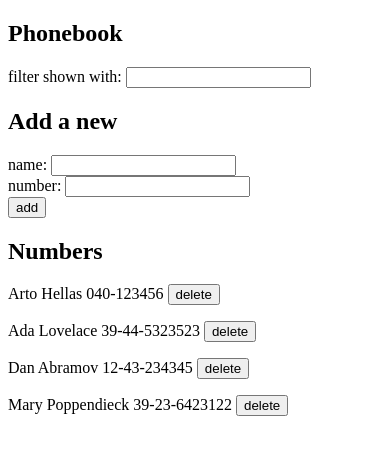
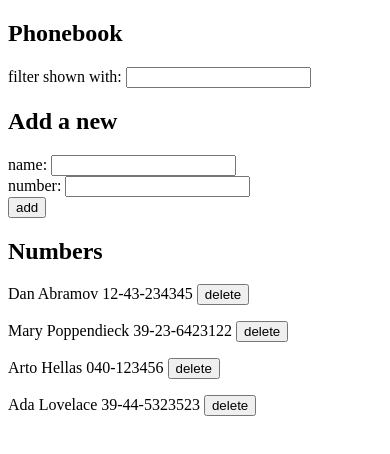
Before and after one commit to SkarbekLukasz/fullstackopen, a React (Vite) app in the folder part2/phonebook/: page / in a window 390 px wide. Shown: the top 454 px of the page. Built offline with nearby package versions, Linux system fonts and the light colour scheme; data requests are answered from the project's data file.

Commit message:
Exercise 2.15 completion (phonebook)

```diff
--- a/part2/phonebook/db.json
+++ b/part2/phonebook/db.json
@@ -1,5 +1,15 @@
 {
   "persons": [
+    {
+      "name": "Dan Abramov",
+      "number": "12-43-234345",
+      "id": "3"
+    },
+    {
+      "name": "Mary Poppendieck",
+      "number": "39-23-6423122",
+      "id": "4"
+    },
     {
       "name": "Arto Hellas",
       "number": "040-123456",
@@ -9,16 +19,6 @@
       "name": "Ada Lovelace",
       "number": "39-44-5323523",
       "id": "2"
-    },
-    {
-      "name": "Dan Abramov",
-      "number": "12-43-234345",
-      "id": "3"
-    },
-    {
-      "name": "Mary Poppendieck",
-      "number": "39-23-6423122",
-      "id": "4"
     }
   ]
 }
--- a/part2/phonebook/src/App.jsx
+++ b/part2/phonebook/src/App.jsx
@@ -27,7 +27,13 @@ const App = () => {
   const handleFormSubmit = (event) => {
     event.preventDefault()
     if(persons.some(person => person.name === newName)) {
-      alert(`${newName} is already added to phonebook`)
+      if(window.confirm(`${newName} is already added to phonebook, replace the old number with a new one?`)) {
+        const person = persons.find(person => person.name === newName)
+        const updatePerson = {...person, number: newNumber}
+        personsService.update(updatePerson).then(updatedPerson => setPersons(persons.map(person => person.name !== updatedPerson.name ? person : updatedPerson)))
+        setNewName('')
+        setNewNumber('')
+      }
     } else {
       const newPerson = {name: newName, number: newNumber}
       personsService.save(newPerson).then(savedPerson => setPersons(persons.concat(savedPerson)))
--- a/part2/phonebook/src/services/persons.js
+++ b/part2/phonebook/src/services/persons.js
@@ -10,8 +10,14 @@ const save = (newPerson) => {
   return axios.post(baseUrl, newPerson).then((response) => response.data);
 };
 
+const update = (updatePerson) => {
+  return axios
+    .put(`${baseUrl}/${updatePerson.id}`, updatePerson)
+    .then((response) => response.data);
+};
+
 const deletePerson = (id) => {
   return axios.delete(`${baseUrl}/${id}`).then((response) => response.data);
 };
 
-export default { save, getAll, deletePerson };
+export default { save, getAll, deletePerson, update };
```
